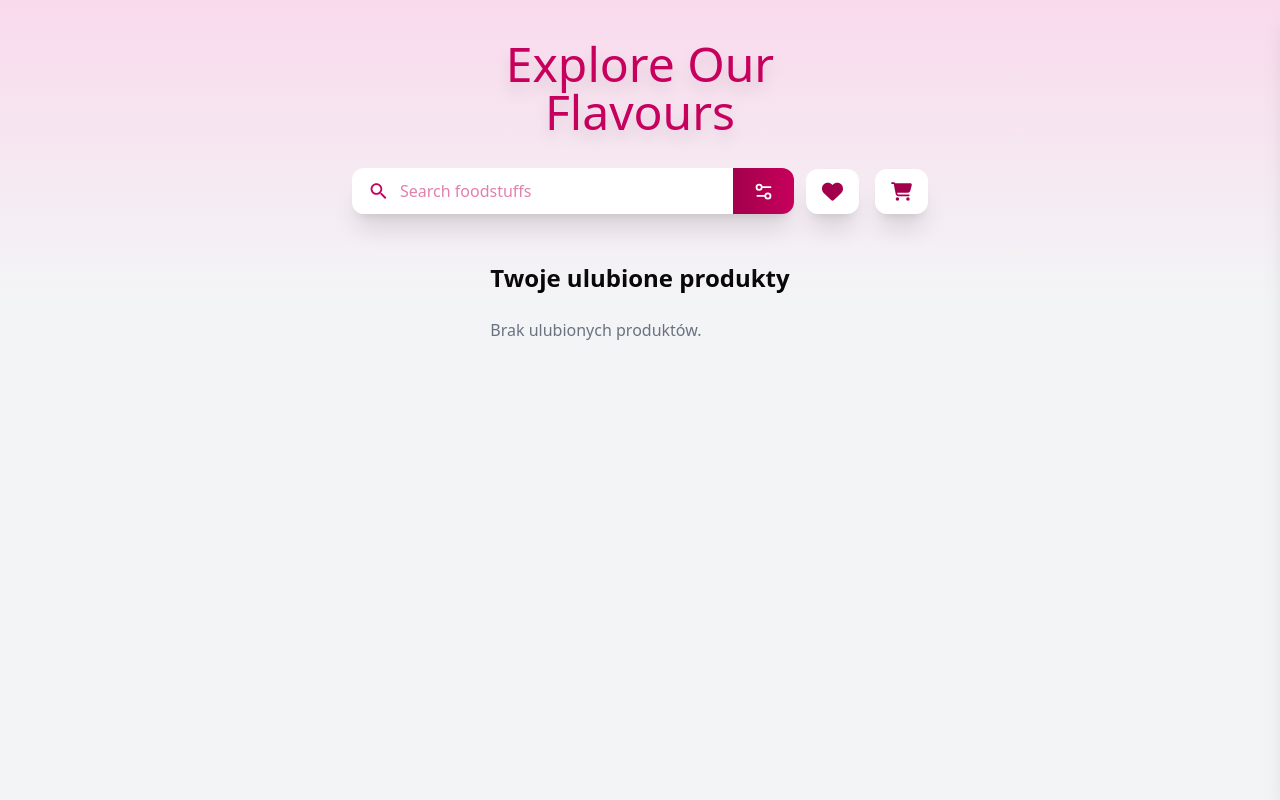
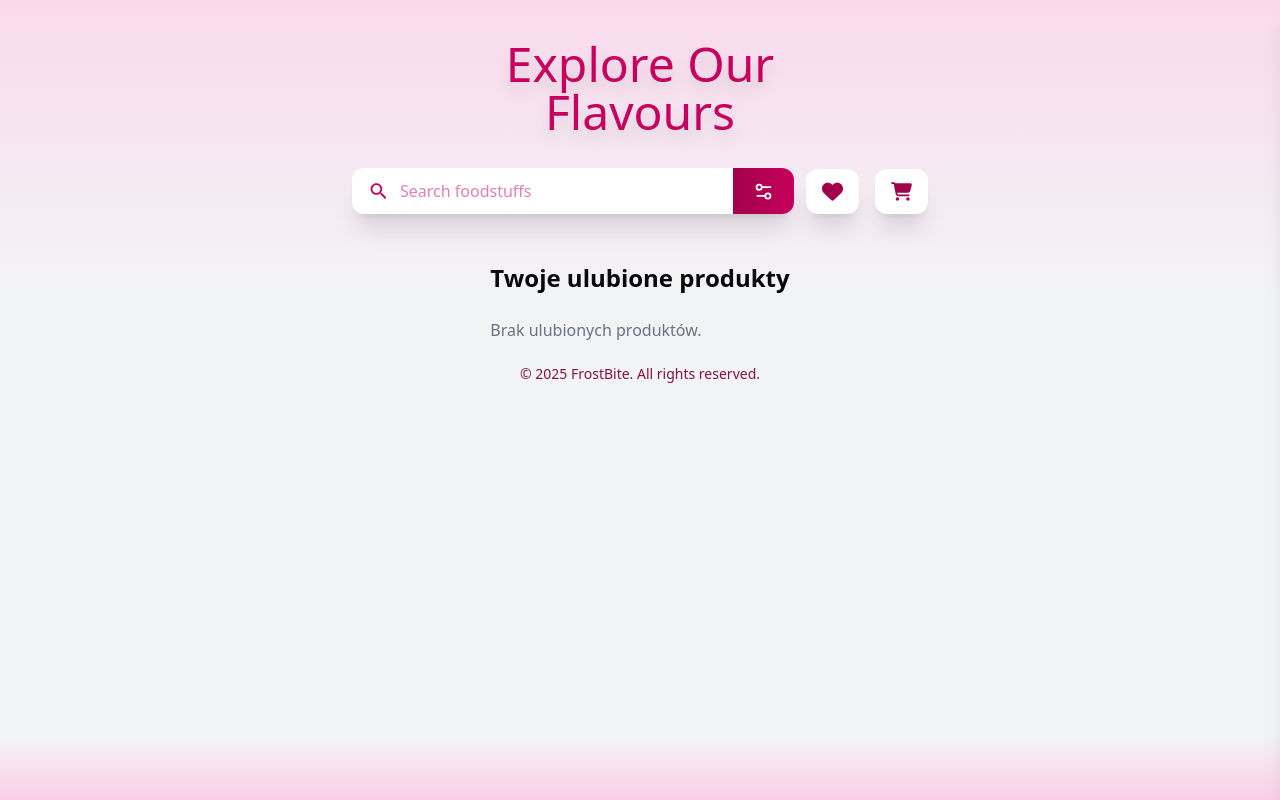
Before and after one commit to MilaKropeczka/FrostBite, a React (Vite) app: page /FrostBite/favorites in a window 1280 px wide. Built offline with nearby package versions, Linux system fonts and the light colour scheme.

Commit message:
feat: add footer

```diff
--- /dev/null
+++ b/src/components/Footer/Footer.tsx
@@ -0,0 +1,12 @@
+export default function Footer() {
+	return (
+		<>
+			<div className='absolute w-full h-16 bg-gradient-to-t from-pink-200 bottom-0' />
+			<footer className='relative w-full h-16 text-pink-900 text-center rounded-t-2xl flex items-center justify-center'>
+				<p className='text-sm font-medium'>
+					© {new Date().getFullYear()} FrostBite. All rights reserved.
+				</p>
+			</footer>
+		</>
+	);
+}
--- a/src/features/products/ProductSection/ProductSection.tsx
+++ b/src/features/products/ProductSection/ProductSection.tsx
@@ -12,7 +12,7 @@ export function ProductSection() {
 				<h2 className='text-xl tracking-tight mt-12 px-4 sm:px-0 font-semibold relative bg-gradient-to-r from-pink-700 to-pink-950 text-transparent bg-clip-text inline-block'>
 					{selectedCategory ? selectedCategory : 'Explore'}
 				</h2>
-				<div className='grid grid-cols-1 sm:grid-cols-2 md:grid-cols-3 lg:grid-cols-4 gap-10 mt-4 w-full max-w-6xl px-10 sm:px-4'>
+				<div className='grid grid-cols-1 sm:grid-cols-2 md:grid-cols-3 lg:grid-cols-4 gap-10 my-4 w-full max-w-6xl px-10 sm:px-4'>
 					{filteredProducts.map((product) => (
 						<ProductCard key={product.id} product={product} />
 					))}
--- a/src/layouts/MainLayout.tsx
+++ b/src/layouts/MainLayout.tsx
@@ -3,16 +3,18 @@ import { Header } from '@/components/Header/Header';
 import { Outlet } from 'react-router';
 import { CartDrawer } from '@/features/cart';
 import { ProductFilterProvider } from '@/contexts/ProductFilterContext';
+import Footer from '@/components/Footer/Footer';
 
 export function MainLayout() {
 	return (
-		<div className='w-full min-h-screen flex flex-col items-center bg-gray-100 px-4'>
+		<div className='relative w-full min-h-screen flex flex-col items-center bg-gray-100 px-4'>
 			<Header />
 			<ProductFilterProvider>
 				<SearchBar />
 				<Outlet />
 			</ProductFilterProvider>
 			<CartDrawer />
+			<Footer />
 		</div>
 	);
 }
```
